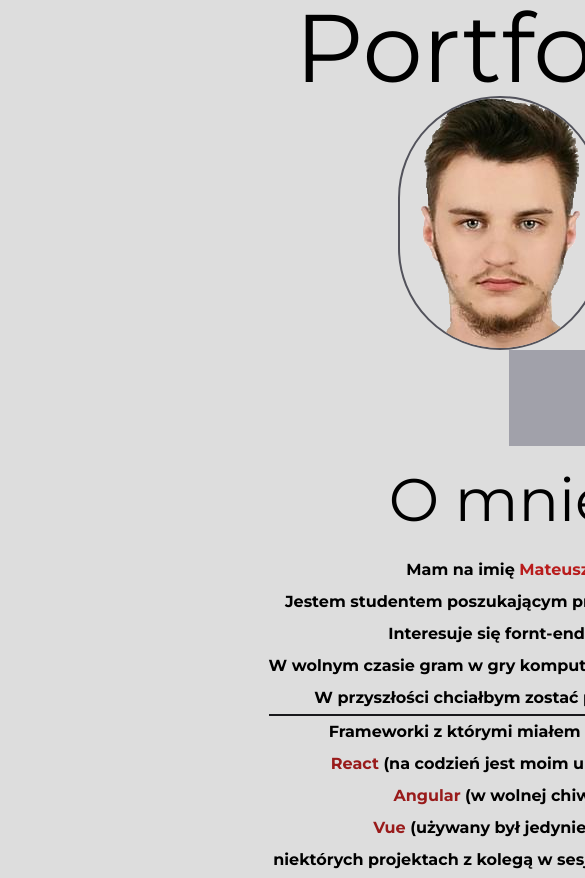
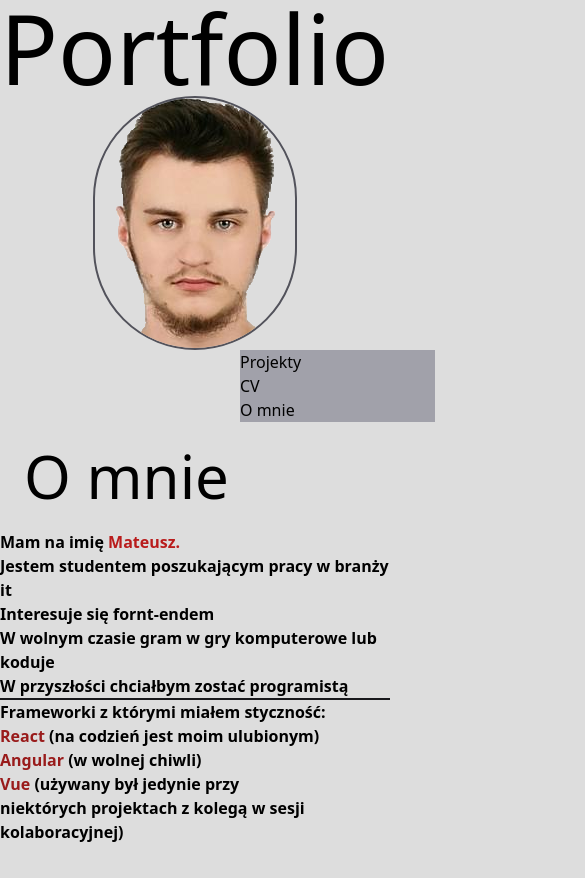
Before and after one commit to Mefiasty/PortfolioDoCvMh, a React (Vite) app in the folder Portfolio/: page / in a window 390 px wide. Shown: the top 878 px of the page, 585 px wide, since content can reach past the window. Built offline with nearby package versions, Linux system fonts and the light colour scheme.

Commit message:
repair rensponsive look

```diff
--- a/Portfolio/src/index.css
+++ b/Portfolio/src/index.css
@@ -2,26 +2,27 @@ body {
   background-color: rgb(221, 221, 221);
 }
 
-:root {
-  font-family: "Montserrat", "sans-serif";
-  font-size: 16px;
-  font-weight: 400;
-  line-height: 2;
-  color-scheme: light dark;
-  color: black;
-  background: rgb(212, 210, 210);
+
+div.container {
   width: 1000px;
   margin: auto;
-  justify-content: center;
   text-align: center;
-  font-synthesis: none;
-  text-rendering: optimizeLegibility;
-  -webkit-font-smoothing: antialiased;
-  -moz-osx-font-smoothing: grayscale;
-  -webkit-text-size-adjust: 100%;
   display: block;
 }
 
+@media screen and (max-width: 768px) {
+  body {
+    width: 390px;
+  }
+
+  div.container {
+    width: 400px;
+    margin: auto;
+    text-align: center;
+    display: block;
+    height: auto;
+  }
+}
 
 
 
```
